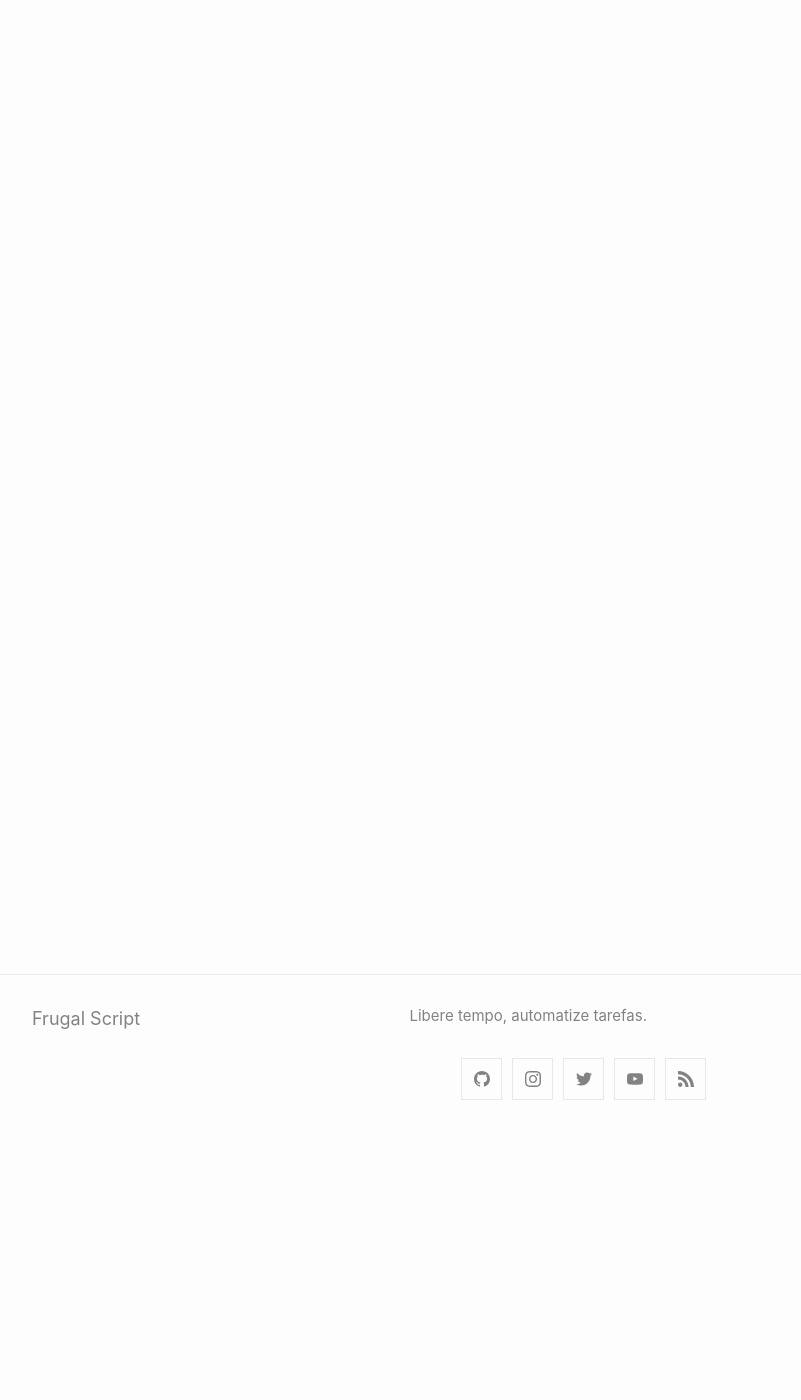
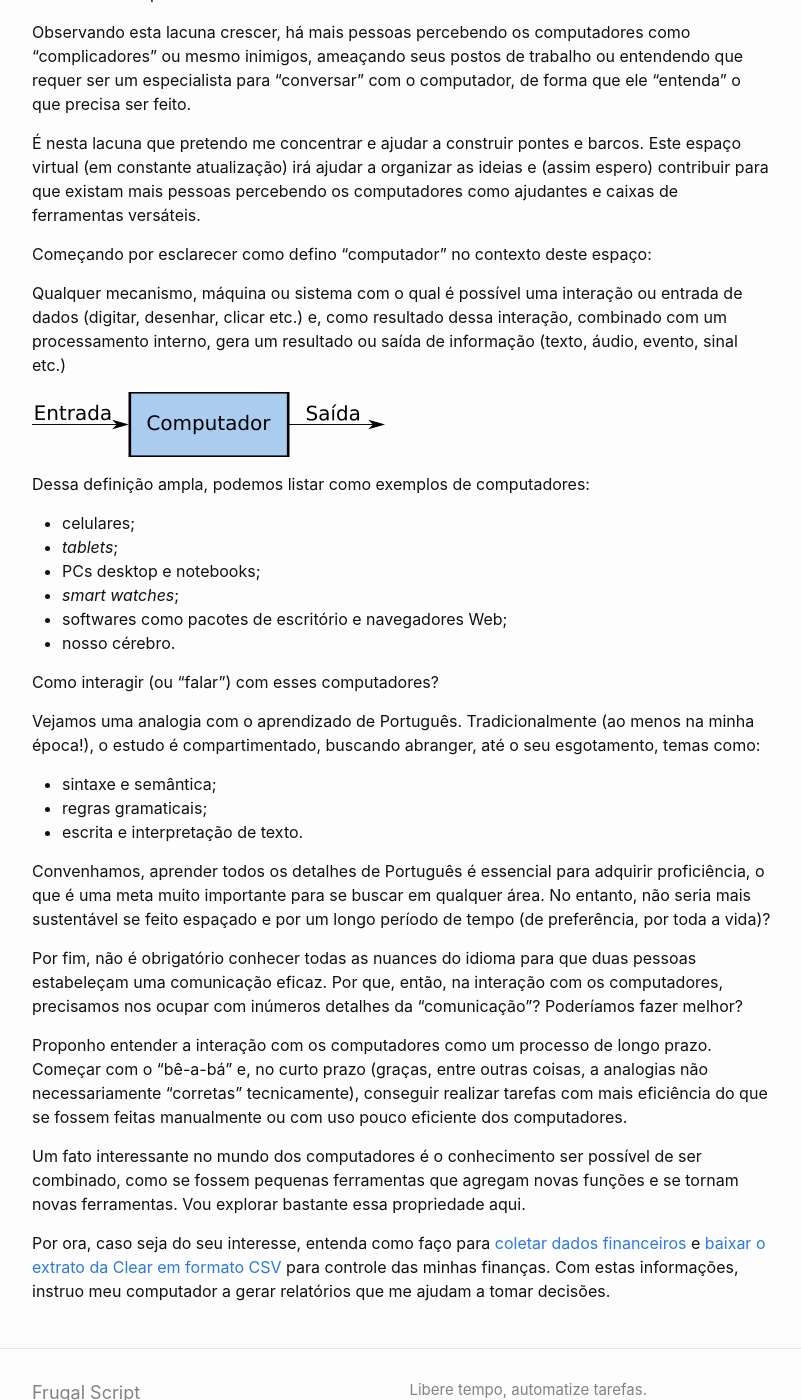
Before and after one commit to lizardo/frugal-script, a Jekyll site: the page built from index.md, in a window 1280 px wide and 1400 px high, scrolled down 270 px. Shown: the whole window, without its empty margins (238-1039 px from the left). Built offline with Jekyll 4.4.1, drawn with Linux system fonts in a browser that asks for light colours; some of the changed text lies outside the part shown.

Commit message:
Add content to main page

```diff
--- a/index.md
+++ b/index.md
@@ -7,3 +7,77 @@
 #
 layout: home
 ---
+
+Para as pessoas que buscam métodos tradicionais para aprender a realizar
+tarefas com o auxílio de computadores, a Web está bem servida de material de
+ótima qualidade, estando a poucos cliques de distância.
+
+Entretanto, na minha trajetória como profissional da área de Tecnologia da
+Informação (TI), percebo que existe uma lacuna (ou abismo?) entre o senso comum
+das tarefas que podem ser realizadas com computadores e no que de fato consiste
+o esforço e complexidade de conceber as ferramentas para tal.
+
+Observando esta lacuna crescer, há mais pessoas percebendo os computadores como
+"complicadores" ou mesmo inimigos, ameaçando seus postos de trabalho ou
+entendendo que requer ser um especialista para "conversar" com o computador, de
+forma que ele "entenda" o que precisa ser feito.
+
+É nesta lacuna que pretendo me concentrar e ajudar a construir pontes e barcos.
+Este espaço virtual (em constante atualização) irá ajudar a organizar as ideias
+e (assim espero) contribuir para que existam mais pessoas percebendo os
+computadores como ajudantes e caixas de ferramentas versáteis.
+
+Começando por esclarecer como defino "computador" no contexto deste espaço:
+
+Qualquer mecanismo, máquina ou sistema com o qual é possível uma interação ou
+entrada de dados (digitar, desenhar, clicar etc.) e, como resultado dessa
+interação, combinado com um processamento interno, gera um resultado ou saída
+de informação (texto, áudio, evento, sinal etc.)
+
+![diagrama de um computador, com entrada e saída]({{ '/assets/diagrama-computador.png' | relative_url }})
+
+Dessa definição ampla, podemos listar como exemplos de computadores:
+
+* celulares;
+* *tablets*;
+* PCs desktop e notebooks;
+* *smart watches*;
+* softwares como pacotes de escritório e navegadores Web;
+* nosso cérebro.
+
+Como interagir (ou "falar") com esses computadores?
+
+Vejamos uma analogia com o aprendizado de Português. Tradicionalmente (ao menos
+na minha época!), o estudo é compartimentado, buscando abranger, até o seu
+esgotamento, temas como:
+
+* sintaxe e semântica;
+* regras gramaticais;
+* escrita e interpretação de texto.
+
+Convenhamos, aprender todos os detalhes de Português é essencial para adquirir
+proficiência, o que é uma meta muito importante para se buscar em qualquer
+área. No entanto, não seria mais sustentável se feito espaçado e por um longo
+período de tempo (de preferência, por toda a vida)?
+
+Por fim, não é obrigatório conhecer todas as nuances do idioma para que duas
+pessoas estabeleçam uma comunicação eficaz. Por que, então, na interação com os
+computadores, precisamos nos ocupar com inúmeros detalhes da "comunicação"?
+Poderíamos fazer melhor?
+
+Proponho entender a interação com os computadores como um processo de longo
+prazo. Começar com o "bê-a-bá" e, no curto prazo (graças, entre outras coisas,
+a analogias não necessariamente "corretas" tecnicamente), conseguir realizar
+tarefas com mais eficiência do que se fossem feitas manualmente ou com uso
+pouco eficiente dos computadores.
+
+Um fato interessante no mundo dos computadores é o conhecimento ser possível de
+ser combinado, como se fossem pequenas ferramentas que agregam novas funções e
+se tornam novas ferramentas. Vou explorar bastante essa propriedade aqui.
+
+Por ora, caso seja do seu interesse, entenda como faço para
+[coletar dados financeiros]({% post_url 2020-05-20-rotina-de-acompanhamento-de-financas-coleta-dos-dados %})
+e
+[baixar o extrato da Clear em formato CSV]({% post_url 2020-07-26-passos-para-salvar-extrato-da-clear-como-csv %})
+para controle das minhas finanças. Com estas informações, instruo meu
+computador a gerar relatórios que me ajudam a tomar decisões.
```
Also changed, not shown: assets/diagrama-computador.png (added), assets/diagrama-computador.svg (added).
